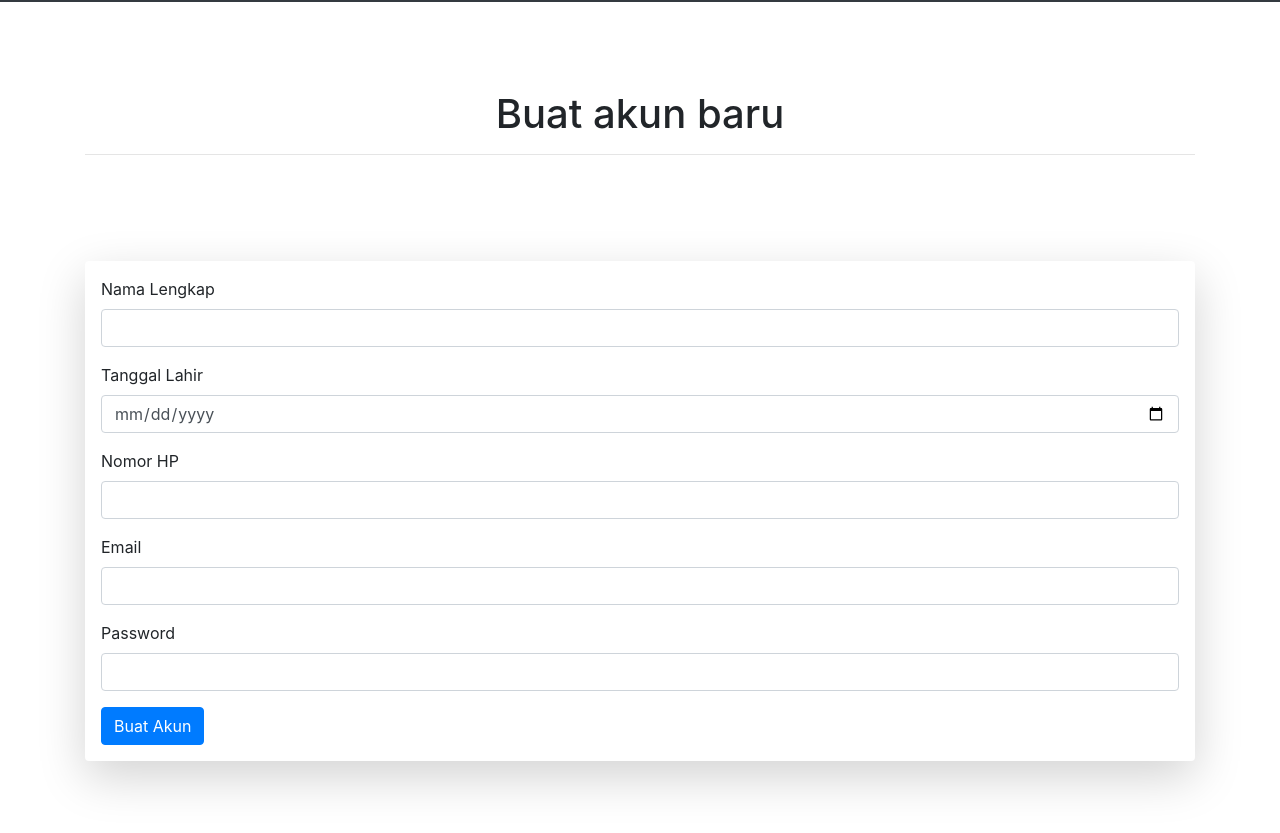
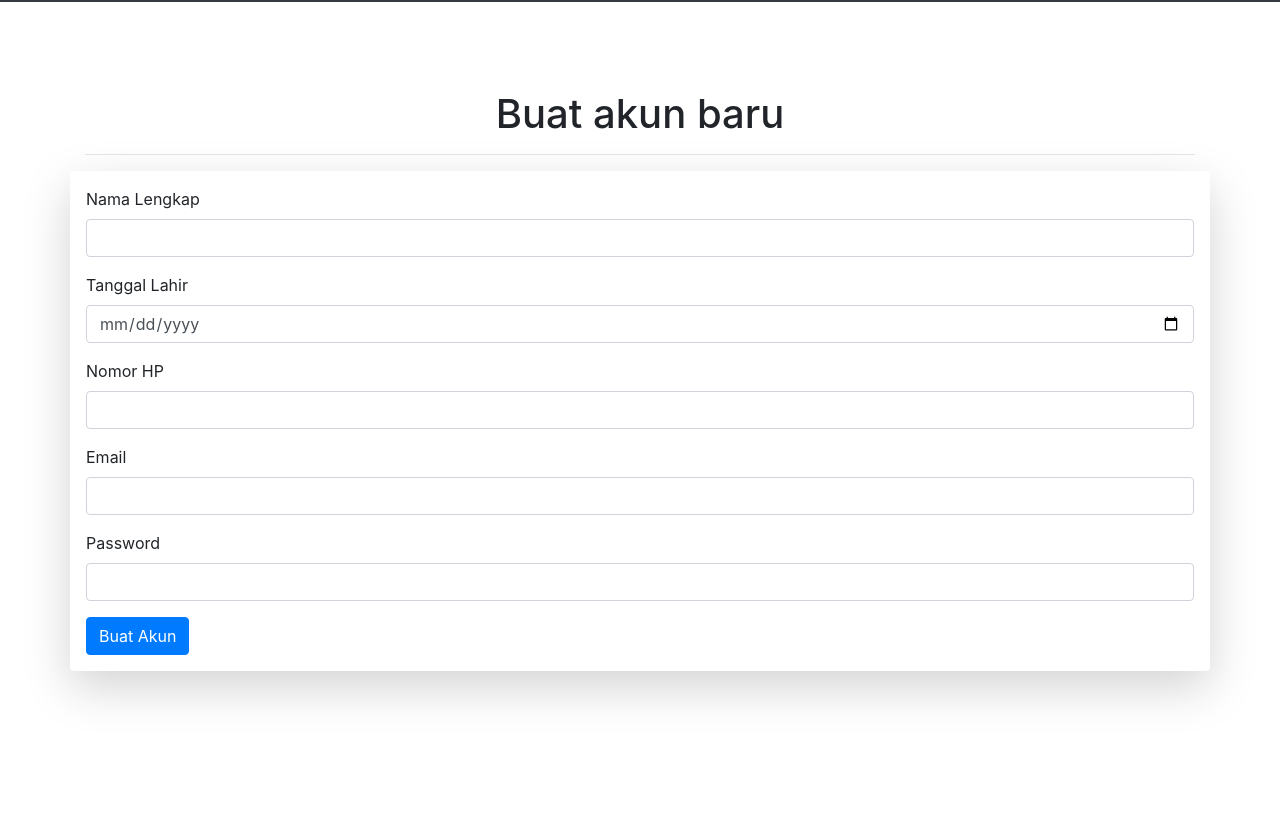
Before and after one commit to iqoypresto/SISTEM-INFORMASI, a Flask app: page /register in a window 1280 px wide. After the commit the page ends 700 px from the top, so only its background shows below. Run offline with Flask 2, Linux system fonts and the light colour scheme.

Commit message:
update lagi

```diff
--- a/templates/add_mhs.html
+++ b/templates/add_mhs.html
@@ -3,7 +3,7 @@
 {% block content %}
 <h1 class="text-center">Masukkan Data Diri Anda</h1>
 <hr>
-<div class="container">
+
 <div class="row">
     <div class="col-12 mx-auto form shadow-lg p-3 mb-5 bg-white rounded">
         <form action="{{url_for('tambah_mhs')}}" method="POST">
@@ -28,6 +28,6 @@
         </form>
     </div>
 </div>
-</div>
+
 <br>
 {% endblock %}
--- a/templates/login.html
+++ b/templates/login.html
@@ -9,7 +9,7 @@
 <h1 class="text-center">Login</h1>
 <hr>
 <section id="login">
-    <div class="container">
+
     <div class="row">
         <div class="col-10 mx-auto form shadow-lg p-3 mb-5 bg-white rounded">
             <div class="row">
@@ -43,7 +43,7 @@
             </form>
         </div>
     </div>
-    </div>
+
 
 
 </div>
--- a/templates/register.html
+++ b/templates/register.html
@@ -3,7 +3,7 @@
 {% block content %}
 <h1 class="text-center">Buat akun baru</h1>
 <hr>
-<div class="container">
+
 <div class="row">
     <div class="col-12 mx-auto form shadow-lg p-3 mb-5 bg-white rounded">
         <form action="{{url_for('register')}}" method="POST">
@@ -33,6 +33,6 @@
         </form>
     </div>
 </div>
-</div>
+
 <br>
 {% endblock %}
```
Lines whose indentation alone changed are shown as unchanged.
